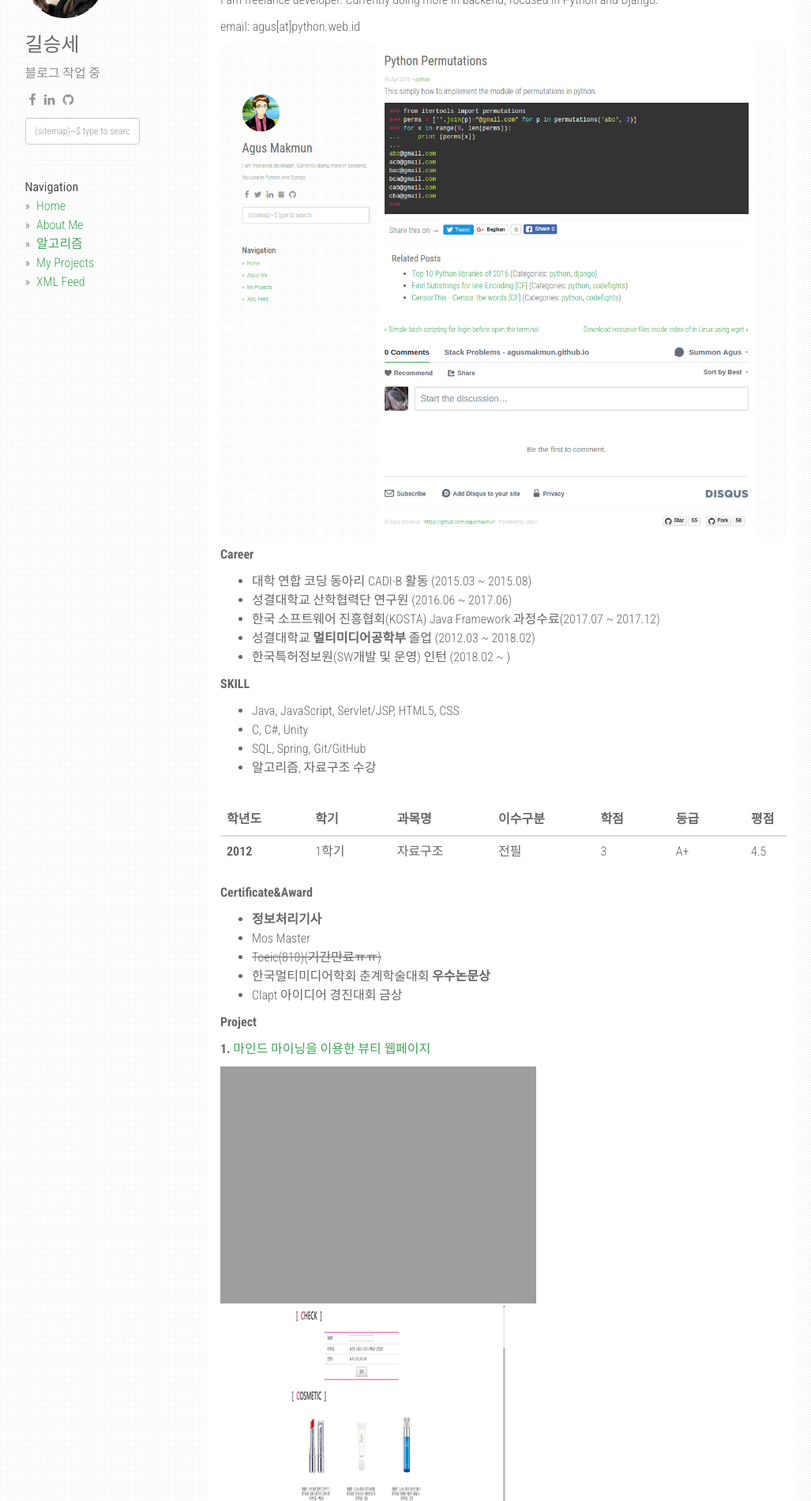
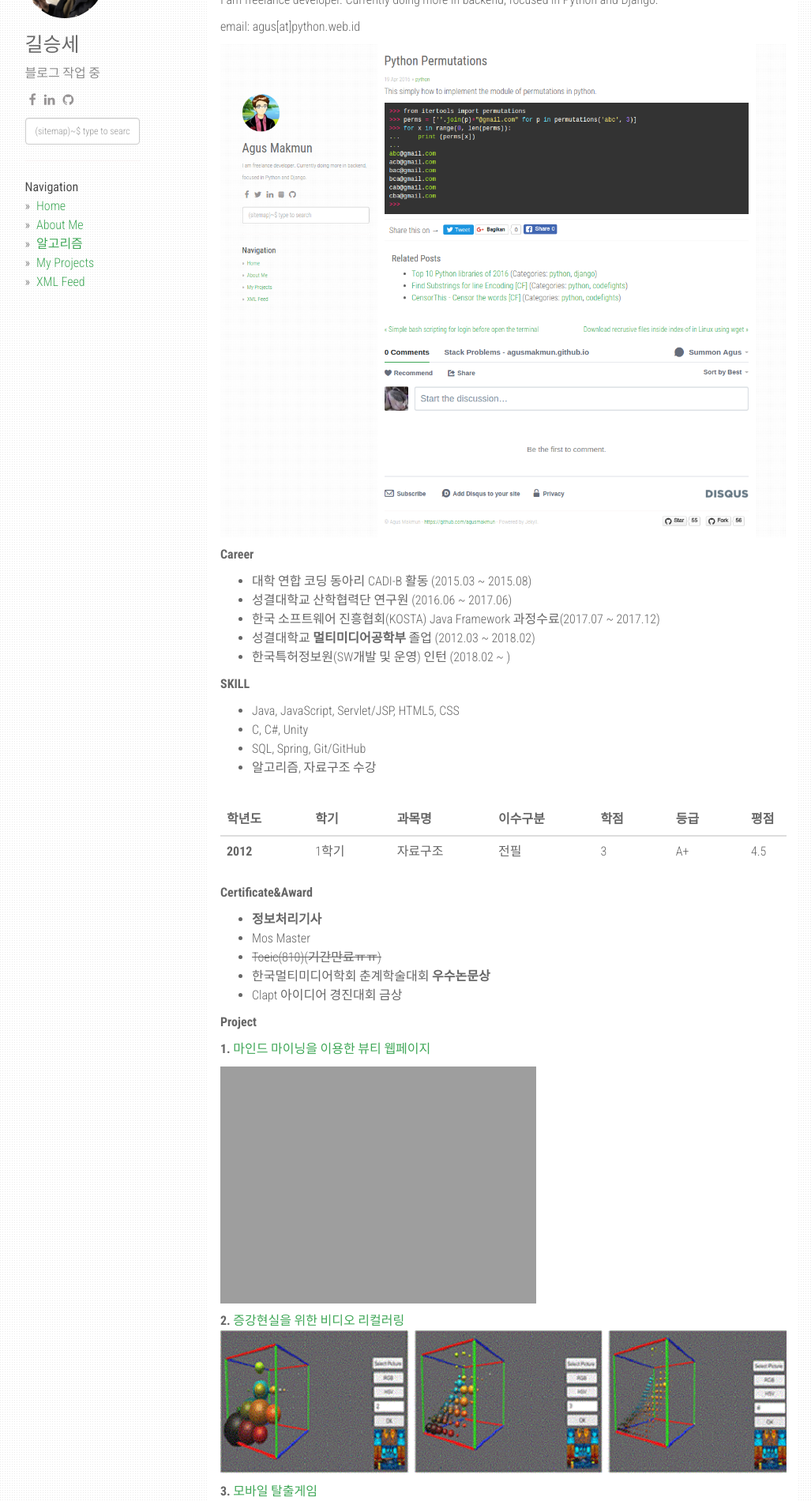
Before and after one commit to agusmakmun/agusmakmun.github.io, a Jekyll site: the page built from about.md, in a window 1280 px wide. Shown: the part 577-2477 px from the top of the page at 79% size, without its empty margins (120-1147 px from the left). Built offline with Jekyll 4.4.1, drawn with Linux system fonts in a browser that asks for light colours; nearby versions of some CDN libraries; grey boxes are pictures that could not be loaded.

Commit message:
Update about.md

```diff
--- a/about.md
+++ b/about.md
@@ -63,11 +63,11 @@
 
 **1.** [마인드 마이닝을 이용한 뷰티 웹페이지](https://rlftmdtp.github.io/project/cool-project/)
 
-![뷰티 웹페이지](https://rlftmdtp.github.io/static/img/project/뷰티%20웹페이지.png)![뷰티 웹페이지](https://rlftmdtp.github.io/static/img/project/뷰티%20웹페이지2.png)
+![뷰티 웹페이지](https://rlftmdtp.github.io/static/img/project/뷰티%20웹페이지.png)
 
 **2.** [증강현실을 위한 비디오 리컬러링](https://rlftmdtp.github.io/project/cool-project/)
 ![비디오 리컬러링](https://rlftmdtp.github.io/static/img/project/비디오%20리컬러링.gif)
 
 **3.** [모바일 탈출게임](https://rlftmdtp.github.io/project/cool-project/)
 
-<video src="https://www.youtube.com/watch?v=lwmm-79zkd0" width="100%" height="400"></video>
+<video src="https://youtu.be/lwmm-79zkd0" width="100%" height="400"></video>
```
